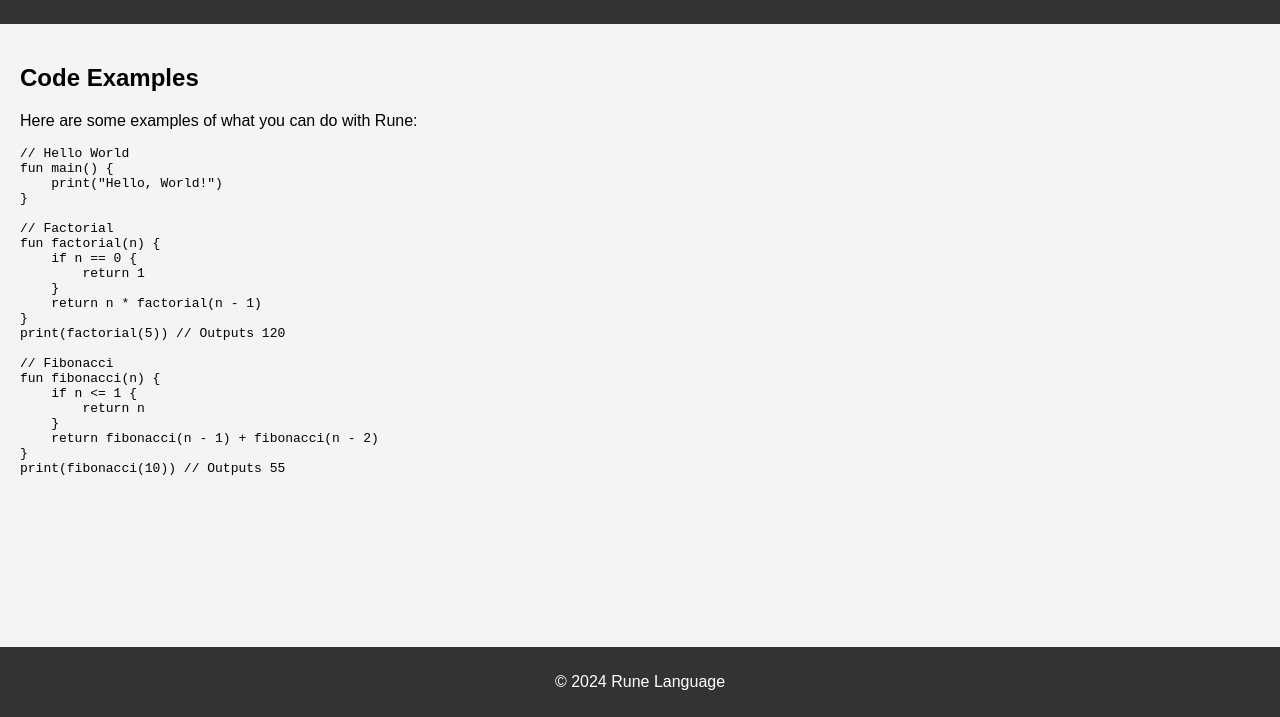
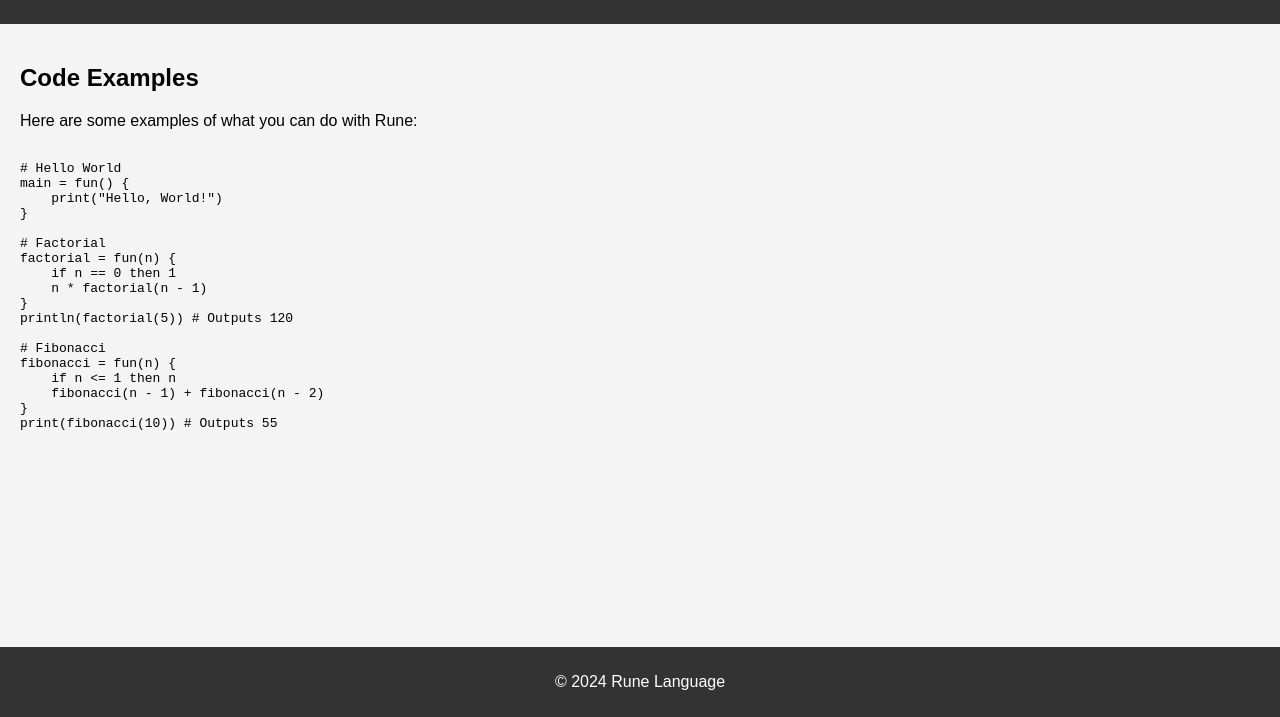
Before and after one commit to RednibCoding/rune-lang, a plain HTML site: page docs/examples.html in a window 1280 px wide. Shown: the part 83-800 px from the top of the page. Drawn offline with Linux system fonts and the light colour scheme.

Commit message:
update docs

```diff
--- a/docs/examples.html
+++ b/docs/examples.html
@@ -23,28 +23,25 @@
             <h2>Code Examples</h2>
             <p>Here are some examples of what you can do with Rune:</p>
             <pre>
-<code>// Hello World
-fun main() {
+<code>
+# Hello World
+main = fun() {
     print("Hello, World!")
 }
 
-// Factorial
-fun factorial(n) {
-    if n == 0 {
-        return 1
-    }
-    return n * factorial(n - 1)
+# Factorial
+factorial = fun(n) {
+    if n == 0 then 1
+    n * factorial(n - 1)
 }
-print(factorial(5)) // Outputs 120
+println(factorial(5)) # Outputs 120
 
-// Fibonacci
-fun fibonacci(n) {
-    if n <= 1 {
-        return n
-    }
-    return fibonacci(n - 1) + fibonacci(n - 2)
+# Fibonacci
+fibonacci = fun(n) {
+    if n <= 1 then n
+    fibonacci(n - 1) + fibonacci(n - 2)
 }
-print(fibonacci(10)) // Outputs 55
+print(fibonacci(10)) # Outputs 55
             </code>
             </pre>
         </section>
```
Also changed, not shown: docs/about.html (+1 -1 lines), docs/index.html (+1 -1 lines), docs/syntax.html (+8 -7 lines), 1 other file.
